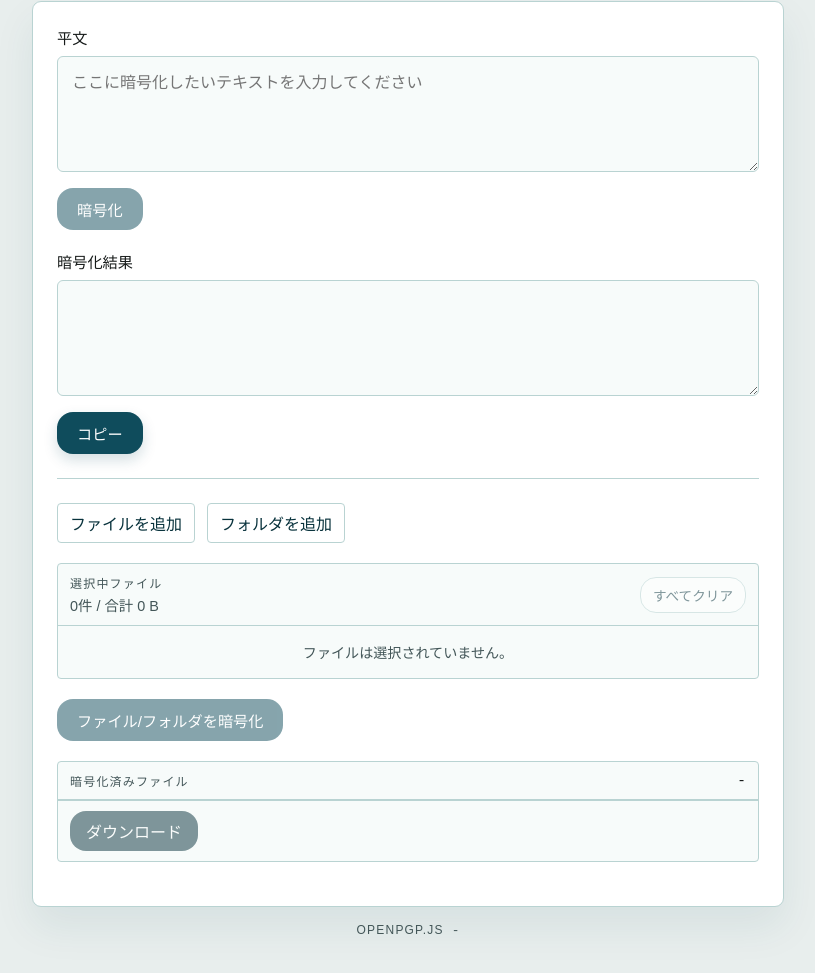
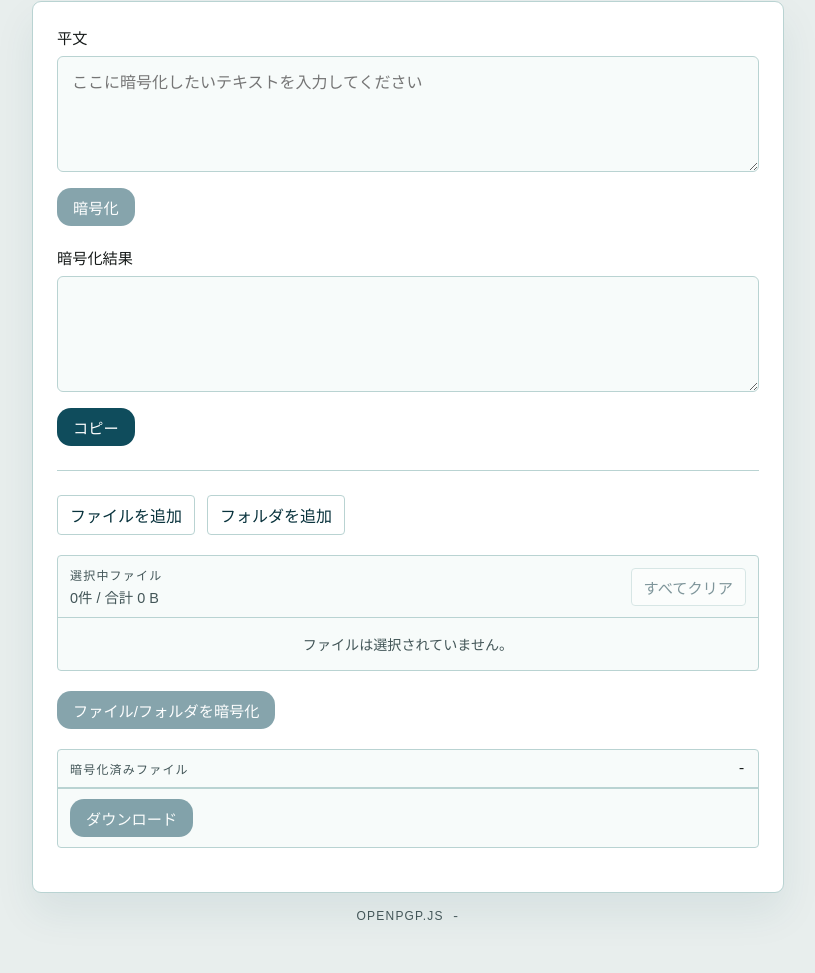
Before and after one commit to s3-odara/webpgp-ui, a plain HTML site: page site/index.html in a window 1280 px wide. Shown: the part 83-1056 px from the top of the page, without its empty margins (232-1047 px from the left). Drawn offline with Linux system fonts and the light colour scheme; no server answers.

Commit message:
style(ui): simplify button interactions
Use restrained color-only hover and active states to avoid distracting motion. Align secondary controls with file pickers and keep downloads consistent with primary actions so affordances remain predictable.

```diff
--- a/site/style.css
+++ b/site/style.css
@@ -237,82 +237,57 @@ textarea {
   align-items: center;
   justify-content: center;
   gap: 8px;
-  padding: 8px 16px;
-  border-radius: 16px;
-  background: var(--accent-strong);
-  color: var(--panel);
+  width: fit-content;
   text-decoration: none;
-  width: fit-content;
 }
 
-.download-link[aria-disabled="true"] {
-  opacity: 0.5;
-  pointer-events: none;
-}
-
-button {
+button,
+.download-link {
   appearance: none;
   border: none;
-  border-radius: 16px;
-  padding: 10px 20px;
+  border-radius: 14px;
+  padding: 8px 16px;
   background: var(--accent);
   color: var(--panel);
   font-size: 0.95rem;
   cursor: pointer;
-  box-shadow: 0 6px 14px rgba(15, 76, 92, 0.18);
-  transition: transform 0.12s ease, box-shadow 0.12s ease, background-color 0.12s ease;
 }
 
-button:hover {
-  transform: translateY(-1px);
+button:not(.clear-files, .remove-file):not(:disabled):hover,
+.download-link:not([aria-disabled="true"]):hover {
   background: #146174;
-  box-shadow: 0 10px 20px rgba(15, 76, 92, 0.25);
 }
 
-button:active {
-  transform: translateY(1px) scale(0.98);
+button:not(.clear-files, .remove-file):not(:disabled):active,
+.download-link:not([aria-disabled="true"]):active {
   background: var(--accent-strong);
-  box-shadow: inset 0 3px 8px rgba(0, 0, 0, 0.2);
 }
 
-button:focus-visible {
+button:focus-visible,
+.download-link:focus-visible {
   outline: 3px solid rgba(15, 76, 92, 0.35);
   outline-offset: 2px;
 }
 
-button:disabled {
+button:disabled,
+.download-link[aria-disabled="true"] {
   opacity: 0.5;
   cursor: not-allowed;
-  transform: none;
-  box-shadow: none;
 }
 
 .clear-files,
 .remove-file {
   flex: 0 0 auto;
   border: 1px solid var(--border);
+  border-radius: 4px;
+  padding: 7px 12px;
   background: var(--panel);
   color: var(--accent-strong);
-  box-shadow: none;
 }
 
-.clear-files {
-  padding: 7px 12px;
-  font-size: 0.85rem;
-}
-
-.remove-file {
-  padding: 5px 8px;
-  border-radius: 4px;
-  font-size: 0.8rem;
-  line-height: 1.2;
-}
-
-.clear-files:hover,
-.remove-file:hover {
-  background: var(--bg);
-  color: var(--accent-strong);
-  box-shadow: none;
+.clear-files:not(:disabled):hover,
+.remove-file:not(:disabled):hover {
+  background: var(--area-bg);
 }
 
 .copy-status {
```
